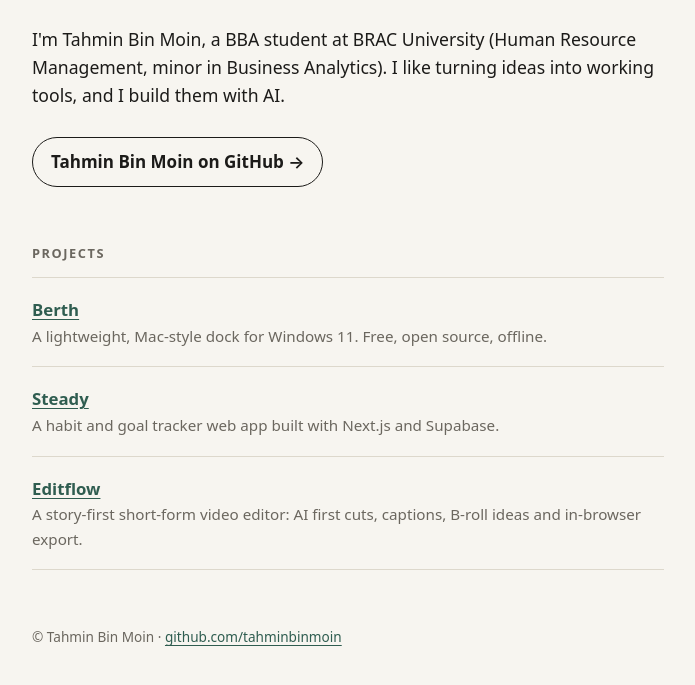
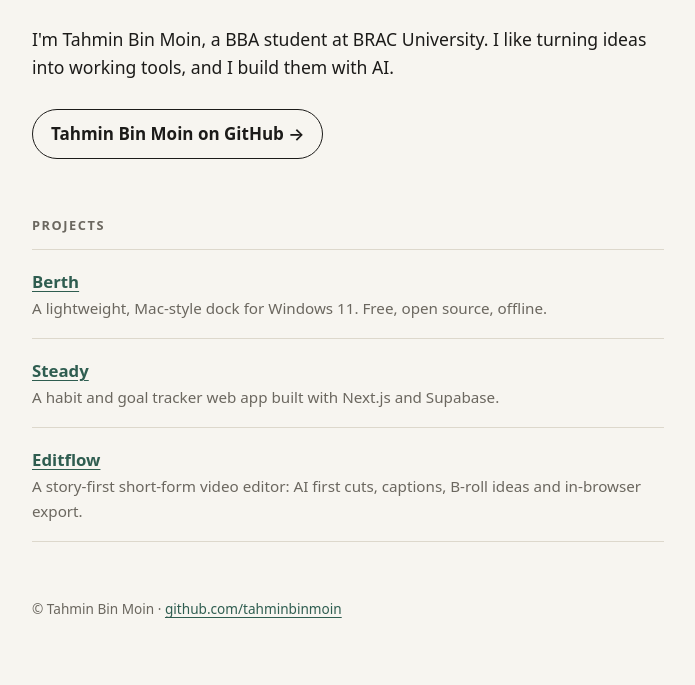
Before and after one commit to tahminbinmoin/tahminbinmoin.github.io, a plain HTML site: page index.html in a window 1280 px wide. Shown: the part 153-838 px from the top of the page, without its empty margins (292-987 px from the left). Drawn offline with Linux system fonts and the light colour scheme.

Commit message:
Remove major and minor from intro
Co-Authored-By: Claude Opus 5.5 <noreply@anthropic.com>
Claude-Session: https://claude.ai/code/session_019Ao12wEW8eZLLu5fpgGdvb

```diff
--- a/index.html
+++ b/index.html
@@ -63,7 +63,7 @@
   <main>
     <h1>Tahmin Bin Moin</h1>
     <p class="handle">@tahminbinmoin · Dhaka, Bangladesh</p>
-    <p class="lead">I'm Tahmin Bin Moin, a BBA student at BRAC University (Human Resource Management, minor in Business Analytics). I like turning ideas into working tools, and I build them with AI.</p>
+    <p class="lead">I'm Tahmin Bin Moin, a BBA student at BRAC University. I like turning ideas into working tools, and I build them with AI.</p>
     <a class="btn" href="https://github.com/tahminbinmoin" rel="me">Tahmin Bin Moin on GitHub →</a>
 
     <h2>Projects</h2>
```
